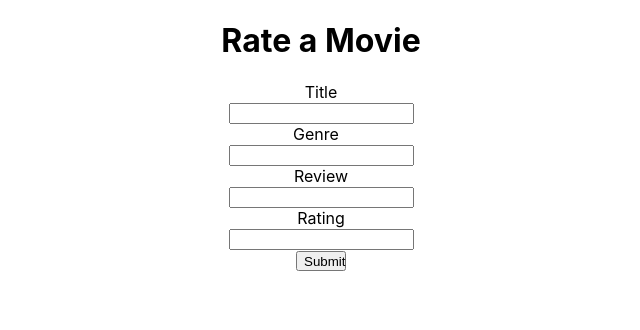
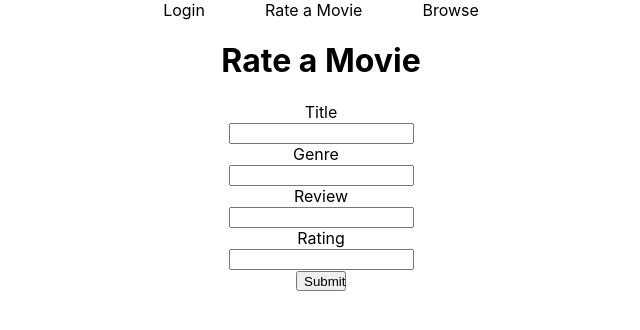
Before and after one commit to YorkProgramming/Movie_Rating_App, a React (Create React App) app in the folder client/: page /dashboard in a window 1280 px wide. Shown: the top 330 px of the page, without its empty margins (319-959 px from the left). Built offline with nearby package versions, Linux system fonts and the light colour scheme.

Commit message:
Update Dashboard.js
Threw a quick navbar on top

```diff
--- a/client/src/components/Dashboard.js
+++ b/client/src/components/Dashboard.js
@@ -41,6 +41,12 @@ function Dashboard(props) {
     <   div className="Dashboard">
             <form onSubmit={onSubmitHandler}>
                 <div>
+                    <div>
+                        <a href='/' style={{margin:"10px 30px 10px 30px", textDecoration:'none', color: "black"}}>Login</a>
+                        <a href='/dashboard' style={{margin:"10px 30px 10px 30px", textDecoration:'none', color: "black"}}>Rate a Movie</a>
+                        <a href='/movies' style={{margin:"10px 30px 10px 30px", textDecoration:'none', color: "black"}}>Browse</a>
+                    </div>
+
                     <h1>Rate a Movie</h1>
                     <div>
                         <label style={{display: 'inline-block'}}>Title</label><br />
```
